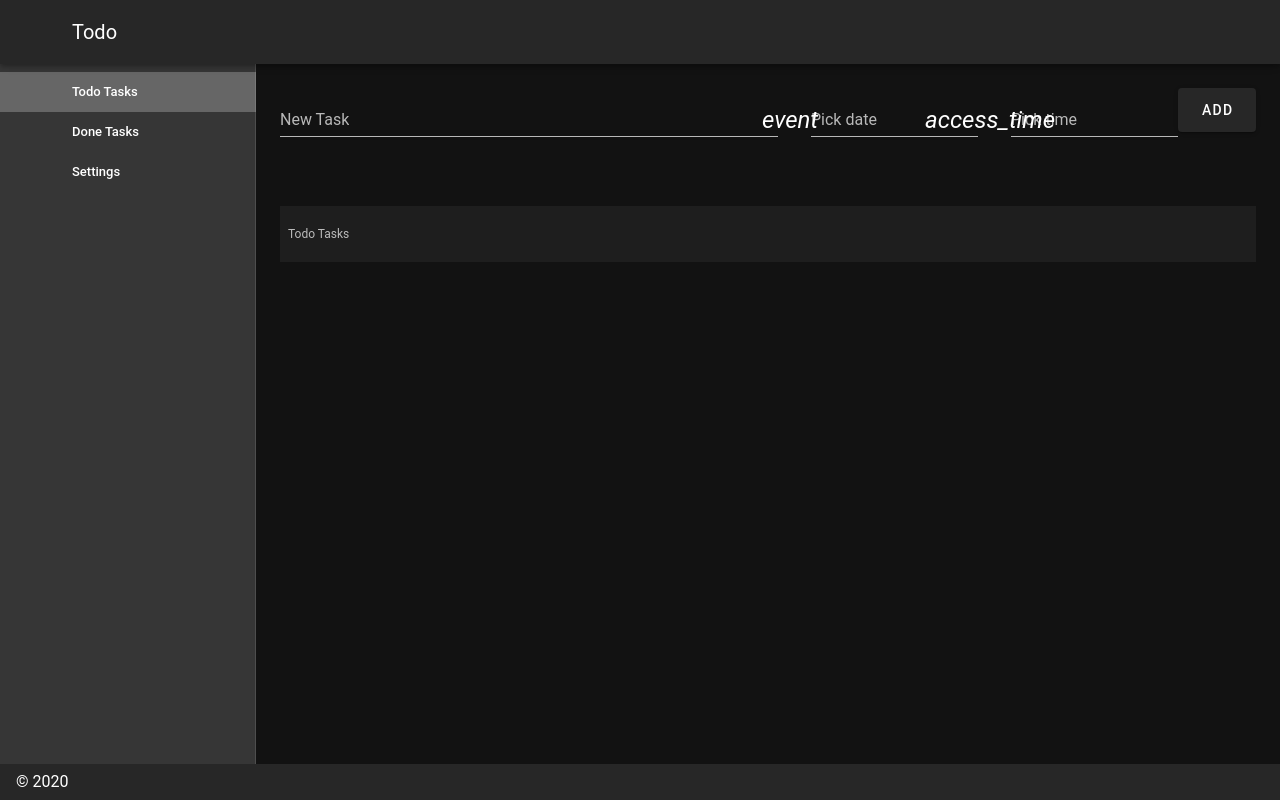
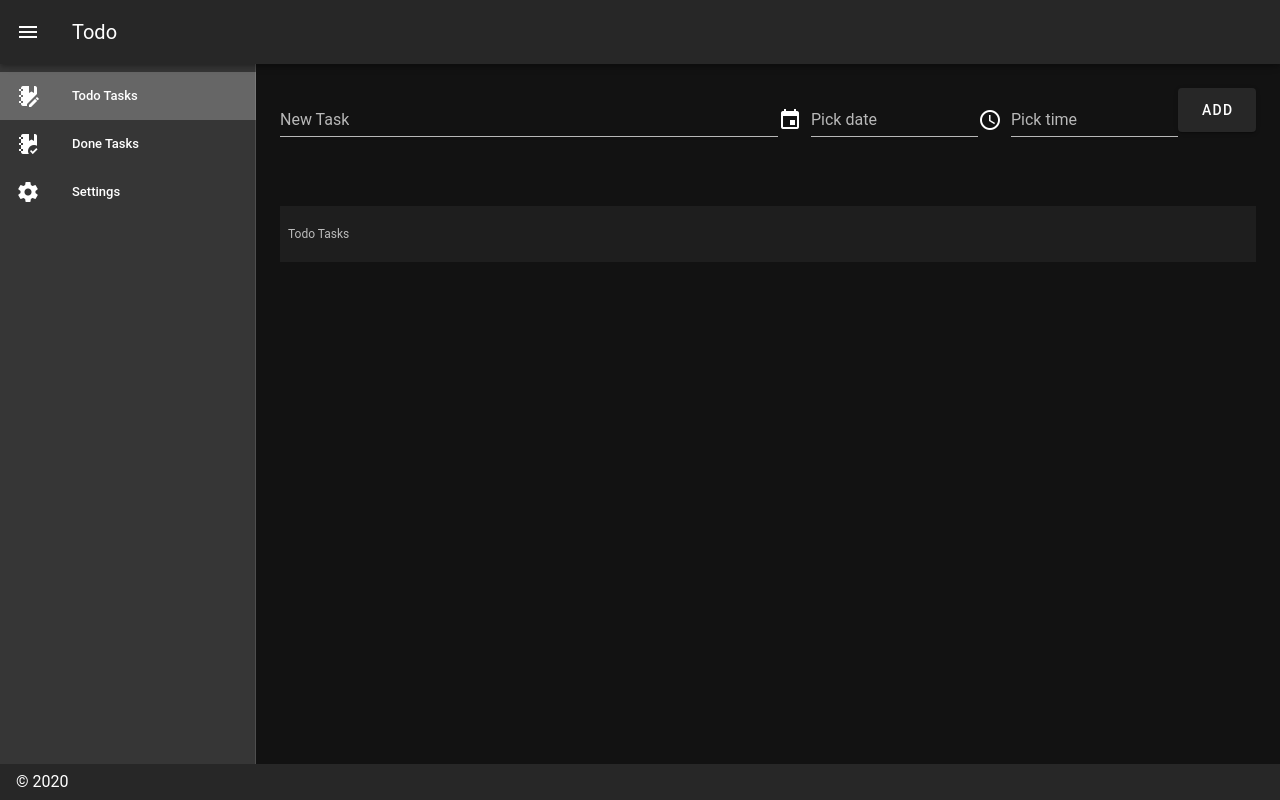
Before and after one commit to vlad-jsdev/newtodo, a Vue app: page / in a window 1280 px wide. Built offline with nearby package versions, Linux system fonts and the light colour scheme; the HTML template or start-up script is replaced by a standard one.

Commit message:
fixed vuetify

```diff
--- a/package.json
+++ b/package.json
@@ -9,6 +9,7 @@
     },
     "dependencies": {
         "core-js": "^3.6.5",
+        "material-design-icons-iconfont": "^6.1.0",
         "vue": "^2.6.11",
         "vue-router": "^3.3.4",
         "vuedraggable": "^2.24.1",
@@ -16,6 +17,7 @@
         "vuex": "^3.5.1"
     },
     "devDependencies": {
+        "@mdi/font": "^5.9.55",
         "@vue/cli-plugin-babel": "~4.4.0",
         "@vue/cli-plugin-eslint": "~4.4.0",
         "@vue/cli-service": "~4.4.0",
--- a/src/main.js
+++ b/src/main.js
@@ -3,6 +3,8 @@ import App from './App.vue'
 import vuetify from './plugins/vuetify';
 import store from './store/store'
 import router from "@/router";
+import 'material-design-icons-iconfont/dist/material-design-icons.css'
+
 
 Vue.config.productionTip = false
 
--- a/src/plugins/vuetify.js
+++ b/src/plugins/vuetify.js
@@ -1,7 +1,11 @@
+import '@mdi/font/css/materialdesignicons.css'
 import Vue from 'vue';
 import Vuetify from 'vuetify/lib';
 
 Vue.use(Vuetify);
 
 export default new Vuetify({
+    icons: {
+        iconfont: 'mdi', // 'mdi' || 'mdiSvg' || 'md' || 'fa' || 'fa4' || 'faSvg'
+    },
 });
```
Also changed, not shown: 21 other files (tests, documents, lock files or other folders).
